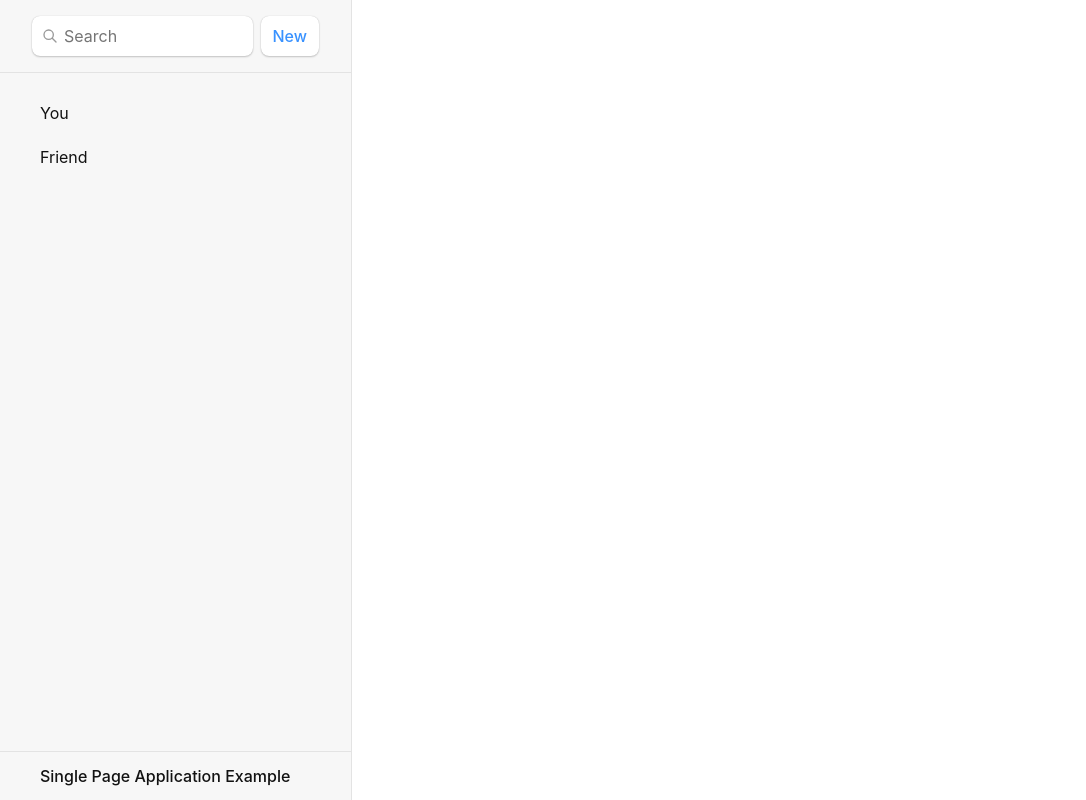
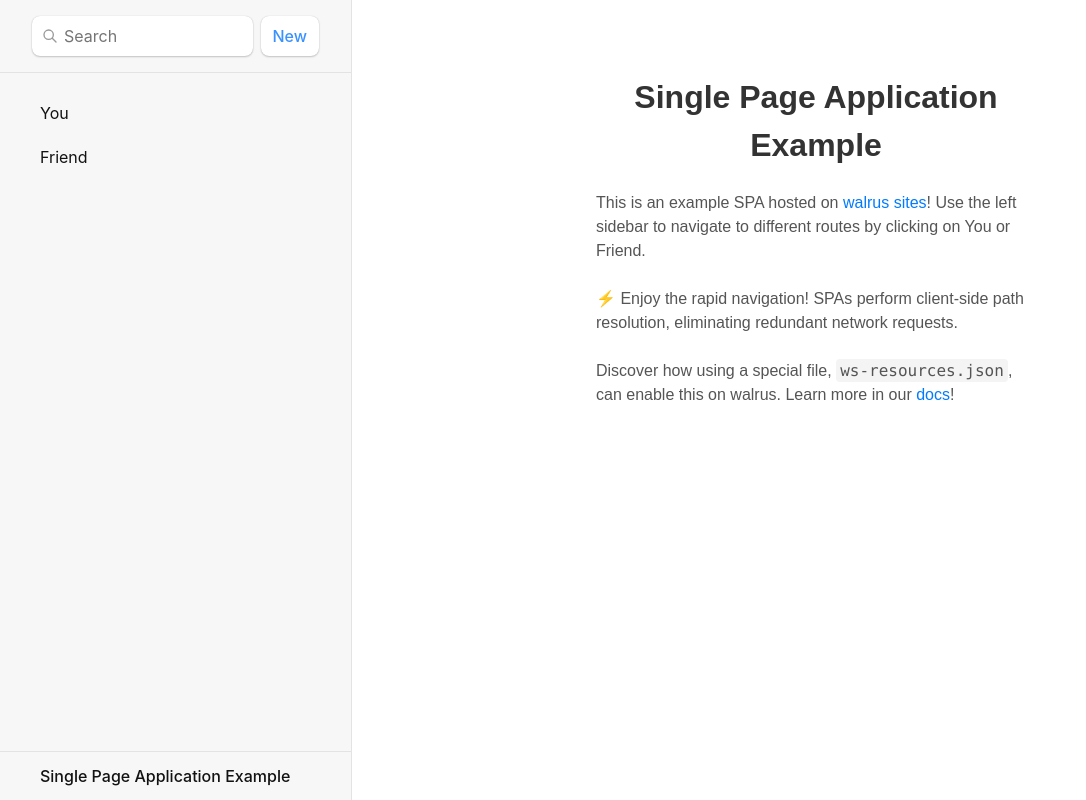
Before and after one commit to MystenLabs/example-walrus-sites, a React (Vite) app in the folder react-spa/: page / in a window 1280 px wide. Shown: the whole page, without its empty margins (0-1086 px from the left). Built offline with nearby package versions, Linux system fonts and the light colour scheme.

Commit message:
Add landing page text

```diff
--- a/react-spa/src/routes/root.jsx
+++ b/react-spa/src/routes/root.jsx
@@ -1,9 +1,10 @@
 // Copyright (c) Mysten Labs, Inc.
 // SPDX-License-Identifier: Apache-2.0
 
-import { Outlet, Link } from "react-router-dom";
+import { Outlet, Link, useLocation } from "react-router-dom";
 
 export default function Root() {
+    const location = useLocation();
     return (
         <>
             <div id="sidebar">
@@ -37,6 +38,56 @@ export default function Root() {
             </div>
             <div id="detail">
                 <Outlet />
+                {location.pathname === "/" && (
+                    <div
+                        style={{
+                            width: "60%",
+                            margin: "0 auto",
+                            padding: "20px",
+                            fontFamily: "Arial, sans-serif",
+                            lineHeight: "1.5",
+                        }}
+                    >
+                        <h1 style={{ textAlign: "center", color: "#333" }}>
+                            Single Page Application Example
+                        </h1>
+                        <p style={{ fontSize: "16px", color: "#555" }}>
+                            This is an example SPA hosted on{" "}
+                            <a
+                                href="https://walrus.site/"
+                                style={{ color: "#007BFF", textDecoration: "none" }}
+                            >
+                                walrus sites
+                            </a>
+                            ! Use the left sidebar to navigate to different routes by clicking on
+                            You or Friend.
+                            <br />
+                            <br />
+                            ⚡️ Enjoy the rapid navigation! SPAs perform client-side path
+                            resolution, eliminating redundant network requests.
+                            <br />
+                            <br />
+                            Discover how using a special file,{" "}
+                            <code
+                                style={{
+                                    backgroundColor: "#f4f4f4",
+                                    padding: "2px 4px",
+                                    borderRadius: "4px",
+                                }}
+                            >
+                                ws-resources.json
+                            </code>
+                            , can enable this on walrus. Learn more in our{" "}
+                            <a
+                                href="https://docs.walrus.site"
+                                style={{ color: "#007BFF", textDecoration: "none" }}
+                            >
+                                docs
+                            </a>
+                            !
+                        </p>
+                    </div>
+                )}
             </div>
         </>
     );
```
